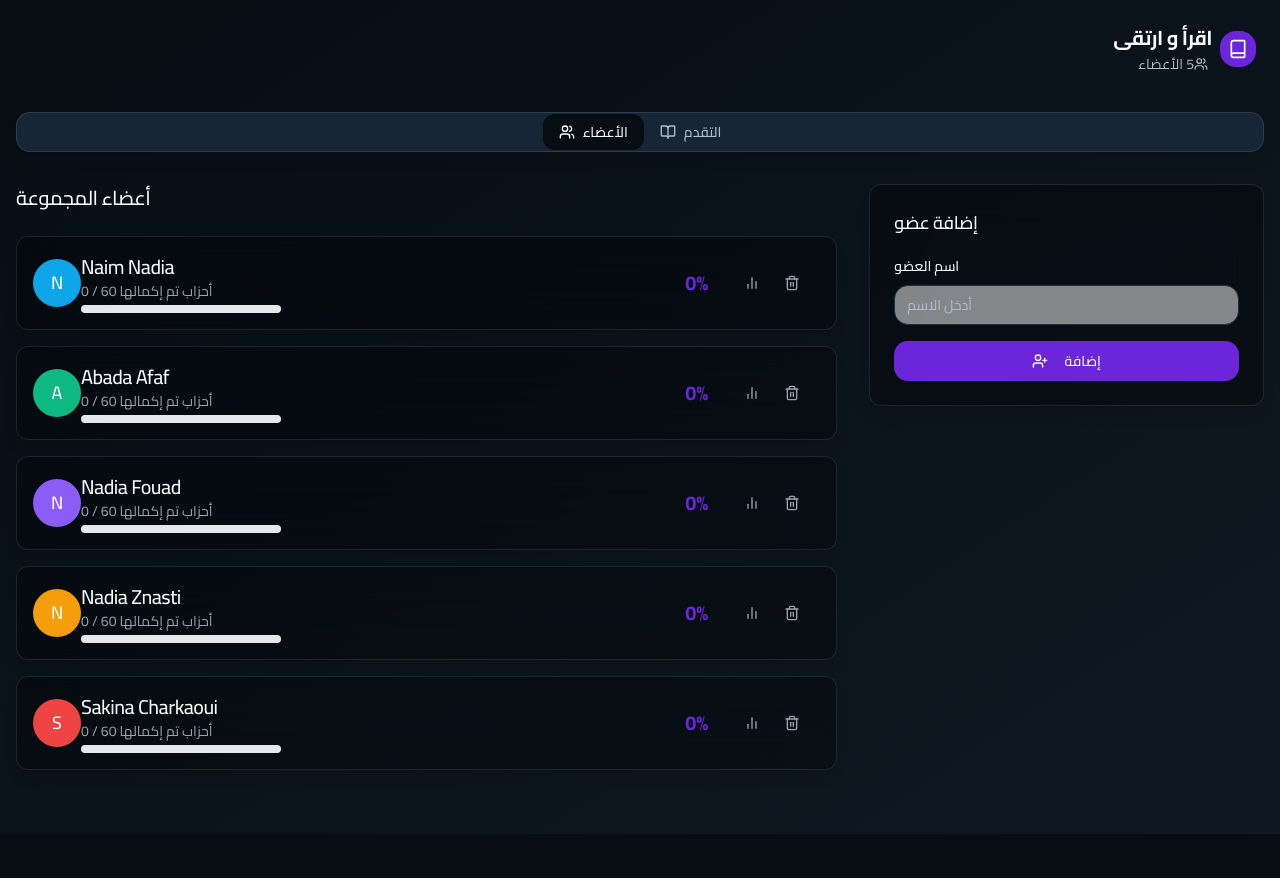
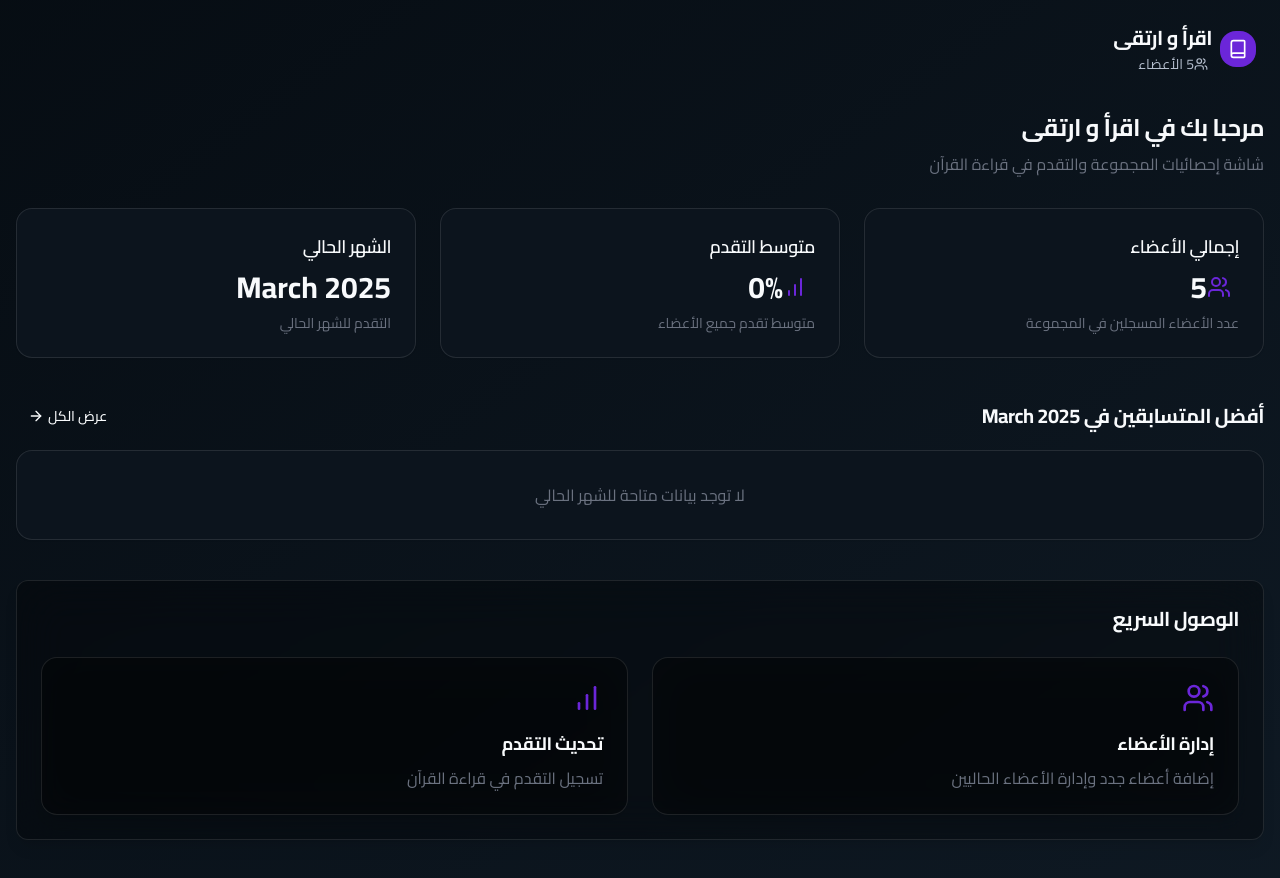
Before and after one commit to Naimnadia/quran-progression-pal-19, a React (Vite) app: page / in a window 1280 px wide. Shown: the top 878 px of the page. Before the commit the page ends 834 px from the top, so only its background shows below. Built offline with nearby package versions, Linux system fonts and the light colour scheme.

Commit message:
Add new home page
Adds a new home page with member and progress functionalities, including the top 3 monthly progress.

```diff
--- a/src/App.tsx
+++ b/src/App.tsx
@@ -1,9 +1,11 @@
+
 import { Toaster } from "@/components/ui/toaster";
 import { Toaster as Sonner } from "@/components/ui/sonner";
 import { TooltipProvider } from "@/components/ui/tooltip";
 import { QueryClient, QueryClientProvider } from "@tanstack/react-query";
 import { BrowserRouter, Routes, Route } from "react-router-dom";
 import Index from "./pages/Index";
+import Home from "./pages/Home";
 import NotFound from "./pages/NotFound";
 
 const queryClient = new QueryClient();
@@ -15,7 +17,8 @@ const App = () => (
       <Sonner />
       <BrowserRouter>
         <Routes>
-          <Route path="/" element={<Index />} />
+          <Route path="/" element={<Home />} />
+          <Route path="/members" element={<Index />} />
           {/* ADD ALL CUSTOM ROUTES ABOVE THE CATCH-ALL "*" ROUTE */}
           <Route path="*" element={<NotFound />} />
         </Routes>
--- a/src/components/UpdateProgressForm.tsx
+++ b/src/components/UpdateProgressForm.tsx
@@ -1,4 +1,3 @@
-
 import { useState } from 'react';
 import { Button } from '@/components/ui/button';
 import { Input } from '@/components/ui/input';
--- /dev/null
+++ b/src/pages/Home.tsx
@@ -0,0 +1,191 @@
+
+import { useState, useEffect } from 'react';
+import { Link } from 'react-router-dom';
+import { Tabs, TabsContent, TabsList, TabsTrigger } from '@/components/ui/tabs';
+import { Button } from '@/components/ui/button';
+import { Card, CardContent, CardHeader, CardTitle } from '@/components/ui/card';
+import Header from '@/components/Header';
+import TopMembers from '@/components/TopMembers';
+import {
+  getGroupData,
+  calculateGroupProgress,
+  calculateAverageProgress
+} from '@/utils/storage';
+import { GroupData, Member } from '@/utils/types';
+import { ArrowRight, Users, BarChart } from 'lucide-react';
+import { format } from 'date-fns';
+
+const Home = () => {
+  const [groupData, setGroupData] = useState<GroupData | null>(null);
+  const [loading, setLoading] = useState(true);
+  const [topMonthlyPerformers, setTopMonthlyPerformers] = useState<Member[]>([]);
+
+  useEffect(() => {
+    // Get data from local storage on component mount
+    const data = getGroupData();
+    setGroupData(data);
+
+    // Find top performers for the current month
+    const currentMonth = format(new Date(), 'yyyy-MM');
+    const topPerformers = findTopPerformersForMonth(data.members, currentMonth);
+    setTopMonthlyPerformers(topPerformers);
+
+    setLoading(false);
+  }, []);
+
+  // Find top performers for a specific month
+  const findTopPerformersForMonth = (members: Member[], month: string) => {
+    return [...members]
+      .filter(member => {
+        const monthlyData = member.monthlyProgress?.find(mp => mp.month === month);
+        return monthlyData && monthlyData.ahzabCompleted > 0;
+      })
+      .sort((a, b) => {
+        const progressA = a.monthlyProgress?.find(mp => mp.month === month)?.ahzabCompleted || 0;
+        const progressB = b.monthlyProgress?.find(mp => mp.month === month)?.ahzabCompleted || 0;
+        return progressB - progressA;
+      })
+      .slice(0, 3);
+  };
+
+  if (loading || !groupData) {
+    return (
+      <div className="min-h-screen flex items-center justify-center">
+        <div className="animate-pulse text-primary font-medium">جار التحميل...</div>
+      </div>
+    );
+  }
+
+  const groupProgress = calculateGroupProgress(groupData);
+  const averageProgress = calculateAverageProgress(groupData);
+  const currentMonth = format(new Date(), 'MMMM yyyy');
+
+  return (
+    <div className="min-h-screen" dir="rtl">
+      <Header
+        groupName={groupData.name}
+        memberCount={groupData.members.length}
+      />
+
+      <main className="max-w-7xl mx-auto pt-28 px-4 pb-16">
+        <div className="mb-8 animate-fade-in">
+          <h1 className="text-2xl font-bold mb-2">مرحبا بك في {groupData.name}</h1>
+          <p className="text-gray-500">شاشة إحصائيات المجموعة والتقدم في قراءة القرآن</p>
+        </div>
+
+        <div className="grid grid-cols-1 md:grid-cols-3 gap-6 mb-10">
+          <Card className="glass">
+            <CardHeader className="pb-2">
+              <CardTitle className="text-lg">إجمالي الأعضاء</CardTitle>
+            </CardHeader>
+            <CardContent>
+              <div className="flex items-center">
+                <Users className="h-6 w-6 ml-2 text-primary" />
+                <div className="text-3xl font-bold">{groupData.members.length}</div>
+              </div>
+              <p className="text-sm text-gray-500 mt-2">عدد الأعضاء المسجلين في المجموعة</p>
+            </CardContent>
+          </Card>
+
+          <Card className="glass">
+            <CardHeader className="pb-2">
+              <CardTitle className="text-lg">متوسط التقدم</CardTitle>
+            </CardHeader>
+            <CardContent>
+              <div className="flex items-center">
+                <BarChart className="h-6 w-6 ml-2 text-primary" />
+                <div className="text-3xl font-bold">{Math.round(averageProgress)}%</div>
+              </div>
+              <p className="text-sm text-gray-500 mt-2">متوسط تقدم جميع الأعضاء</p>
+            </CardContent>
+          </Card>
+
+          <Card className="glass">
+            <CardHeader className="pb-2">
+              <CardTitle className="text-lg">الشهر الحالي</CardTitle>
+            </CardHeader>
+            <CardContent>
+              <div className="text-3xl font-bold">{currentMonth}</div>
+              <p className="text-sm text-gray-500 mt-2">التقدم للشهر الحالي</p>
+            </CardContent>
+          </Card>
+        </div>
+
+        <div className="mb-10">
+          <div className="flex items-center justify-between mb-4">
+            <h2 className="text-xl font-bold">أفضل المتسابقين في {currentMonth}</h2>
+            <Link to="/">
+              <Button variant="ghost" size="sm" className="gap-1">
+                عرض الكل
+                <ArrowRight size={16} />
+              </Button>
+            </Link>
+          </div>
+
+          {topMonthlyPerformers.length > 0 ? (
+            <div className="grid grid-cols-1 md:grid-cols-3 gap-6">
+              {topMonthlyPerformers.map((member, index) => {
+                const monthlyProgress = member.monthlyProgress?.find(
+                  mp => mp.month === format(new Date(), 'yyyy-MM')
+                );
+                const ahzabCompleted = monthlyProgress?.ahzabCompleted || 0;
+
+                return (
+                  <Card key={member.id} className={`glass animate-fade-in ${index === 0 ? 'border-2 border-yellow-400' : ''}`}>
+                    <CardHeader className="pb-2">
+                      <div className="flex items-center">
+                        <div
+                          className="w-10 h-10 rounded-full flex items-center justify-center text-white mr-3"
+                          style={{ backgroundColor: member.avatarColor }}
+                        >
+                          {member.name.charAt(0).toUpperCase()}
+                        </div>
+                        <CardTitle className="text-lg">{member.name}</CardTitle>
+                      </div>
+                    </CardHeader>
+                    <CardContent>
+                      <div className="text-2xl font-bold">{ahzabCompleted} حزب</div>
+                      <p className="text-sm text-gray-500 mt-2">
+                        {index === 0 ? 'المركز الأول' : index === 1 ? 'المركز الثاني' : 'المركز الثالث'}
+                      </p>
+                    </CardContent>
+                  </Card>
+                );
+              })}
+            </div>
+          ) : (
+            <Card className="glass p-8 text-center">
+              <p className="text-gray-500">لا توجد بيانات متاحة للشهر الحالي</p>
+            </Card>
+          )}
+        </div>
+
+        <div className="glass p-6 rounded-xl mb-10">
+          <div className="flex items-center justify-between mb-6">
+            <h2 className="text-xl font-bold">الوصول السريع</h2>
+          </div>
+
+          <div className="grid grid-cols-1 md:grid-cols-2 gap-6">
+            <Link to="/" className="block">
+              <div className="glass p-6 rounded-lg hover:shadow-lg transition-all">
+                <Users className="h-8 w-8 text-primary mb-4" />
+                <h3 className="text-lg font-bold mb-2">إدارة الأعضاء</h3>
+                <p className="text-gray-500">إضافة أعضاء جدد وإدارة الأعضاء الحاليين</p>
+              </div>
+            </Link>
+
+            <Link to="/" className="block">
+              <div className="glass p-6 rounded-lg hover:shadow-lg transition-all">
+                <BarChart className="h-8 w-8 text-primary mb-4" />
+                <h3 className="text-lg font-bold mb-2">تحديث التقدم</h3>
+                <p className="text-gray-500">تسجيل التقدم في قراءة القرآن</p>
+              </div>
+            </Link>
+          </div>
+        </div>
+      </main>
+    </div>
+  );
+};
+
+export default Home;
```
